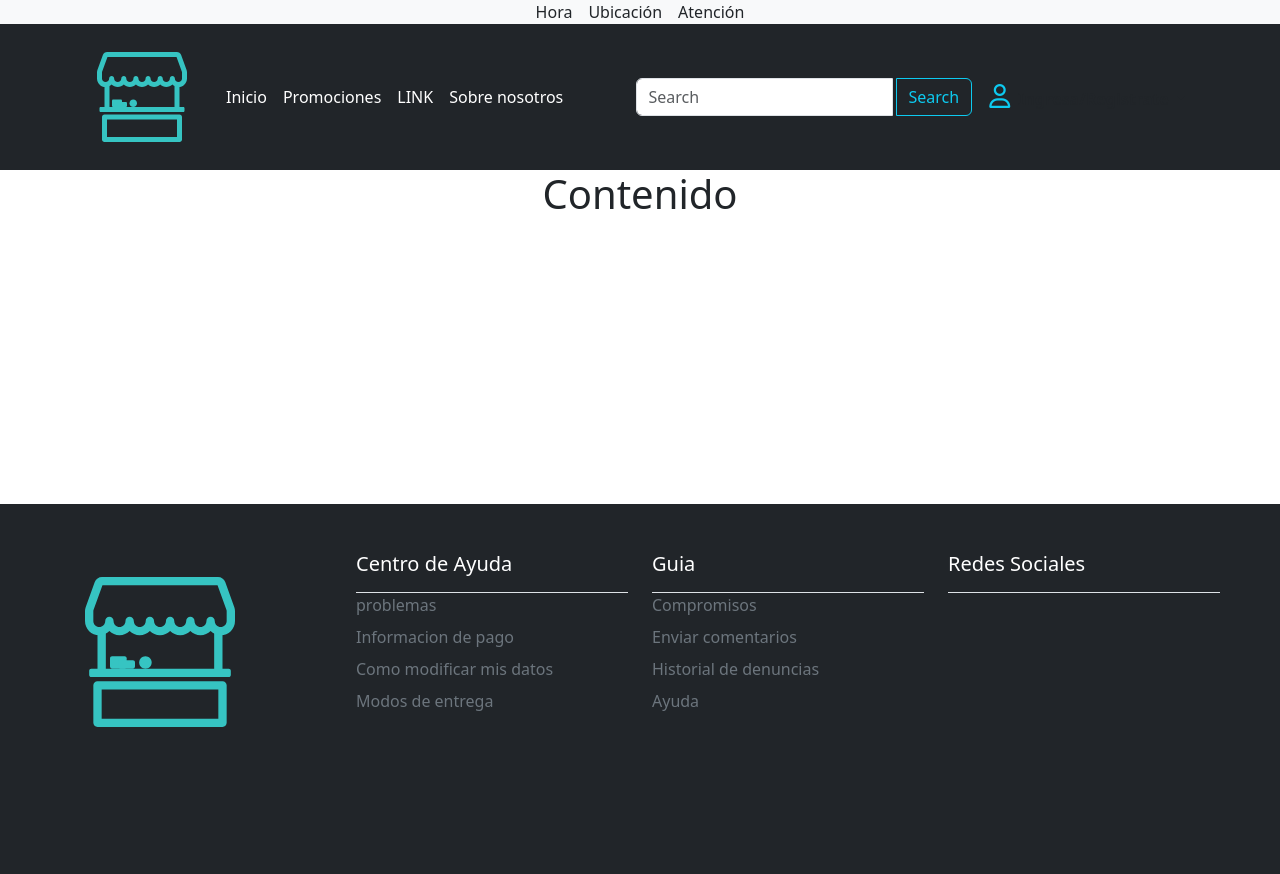
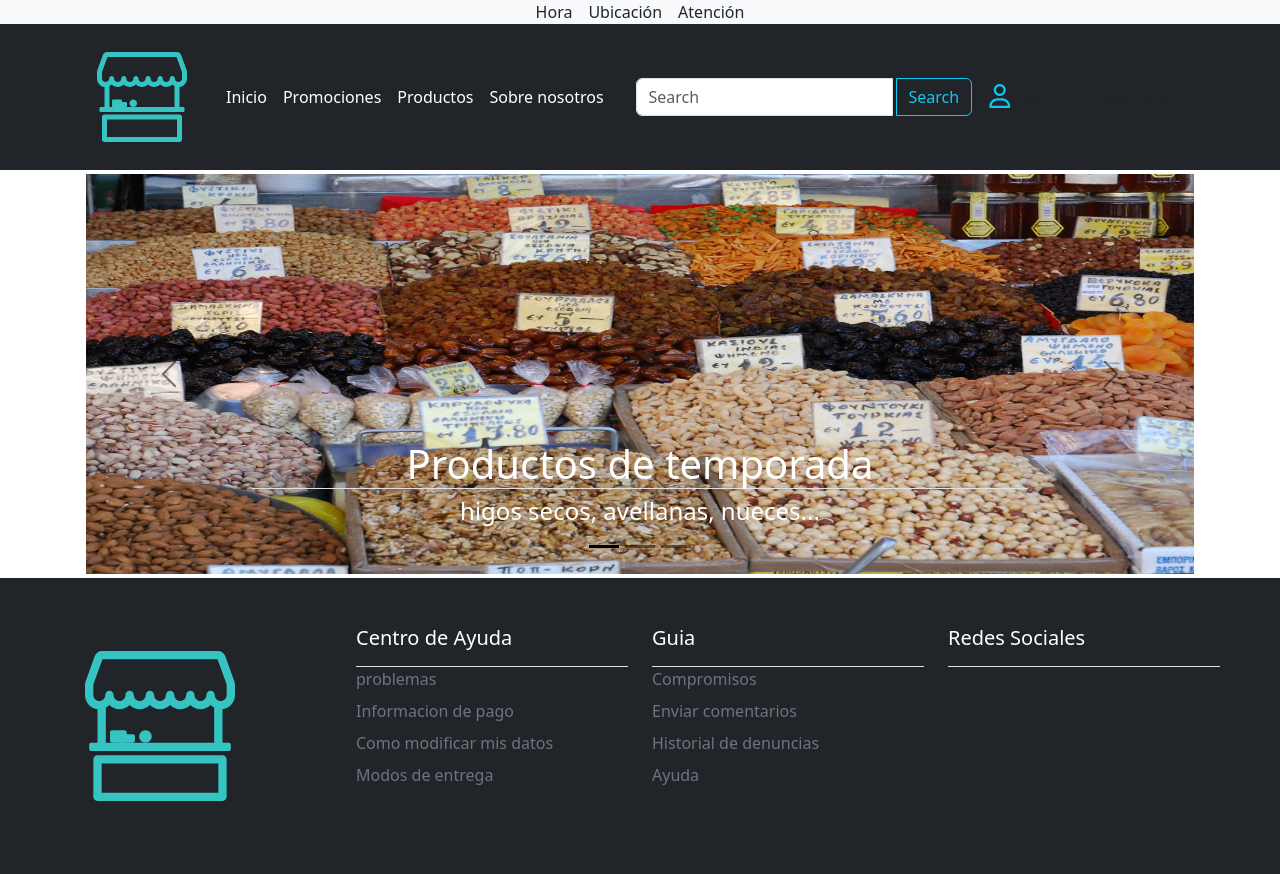
Before and after one commit to FlixDev0/Nutty-Oasis, a Django app: page / in a window 1280 px wide. Before the commit the page ends 727 px from the top, so only its background shows below. Run offline with Django 5.2, Linux system fonts and the light colour scheme.

Commit message:
new file products

```diff
--- a/home/templates/base.html
+++ b/home/templates/base.html
@@ -36,7 +36,7 @@
     </header>
     <nav class="navbar navbar-expand-lg navbar-dark bg-dark">
         <div class="container">
-          <a class="navbar-brand" href="#">
+          <a class="navbar-brand" href="{% url 'index' %}">
             <img src="{% static 'base/img/logo/logo-light-blue.svg' %}" alt="" width="120" height="120">
           </a>
           <button class="navbar-toggler" type="button" data-bs-toggle="collapse" data-bs-target="#navbarSupportedContent" aria-controls="navbarSupportedContent" aria-expanded="false" aria-label="Toggle navigation">
@@ -45,13 +45,13 @@
           <div class="collapse navbar-collapse" id="navbarSupportedContent">
             <ul class="navbar-nav me-auto mb-2 mb-lg-0">
               <li class="nav-item">
-                <a class="nav-link active" aria-current="page" href="#">Inicio</a>
+                <a class="nav-link active" aria-current="page" href="{% url 'index' %}">Inicio</a>
               </li>
               <li class="nav-item">
                 <a class="nav-link active" href="#">Promociones</a>
               </li>
               <li class="nav-item">
-                <a class="nav-link active" href="#">LINK</a>
+                <a class="nav-link active" href="{% url 'products' %}">Productos</a>
               </li>
               <li class="nav-item">
                 <a class="nav-link active" href="#">Sobre nosotros</a>
@@ -64,33 +64,19 @@
                 </div>
             </form>
             <div class="dropdown nav-link">
-                <button
-                  class="btn dropdown-toggle fw-bold"
-                  type="button"
-                  data-bs-toggle="dropdown"
-                  aria-expanded="false"
-                >
+                <button class="btn dropdown-toggle fw-bold" type="button" data-bs-toggle="dropdown" aria-expanded="false">
                     <i class="fa-regular fs-4 fa-user text-info px-1"></i>
                     Ingresa/Registrate
                 </button>
                 <ul class="dropdown-menu">
                     <li>
                         <button class="dropdown-item d-block" type="button">
-                      <a
-                        class="text-decoration-none text-dark"
-                        href="inicioSesion.html"
-                        >Ingresar</a
-                      >
+                            <a class="text-decoration-none text-dark" href="inicioSesion.html">Ingresar</a>
                         </button>
                     </li>
                     <li>
-                    <button
-                      class="dropdown-item d-block text-success"
-                      type="button"
-                    >
-                      <a class="text-success fw-bold" href="registro.html"
-                        >Registrarse</a
-                      >
+                        <button class="dropdown-item d-block text-success" type="button">
+                            <a class="text-success fw-bold" href="registro.html">Registrarse</a>
                         </button>
                     </li>
                 </ul>
@@ -101,7 +87,7 @@
     <!--navbar end-->
 
     <!--content start-->
-    <div class="">
+    <div class="container-fluid">
         {% block content %}
         {% endblock content %}
     </div>
@@ -112,7 +98,9 @@
         <div class="container-fluid" id="BaseFooter">
             <div class="row p-5 bg-dark text-white">
                 <div class="col-sm-12 col-md-12 col-lg-3 ">
+                    <a class="" href="{% url 'index' %}">
                         <img class="img-fluid" src="{% static 'base/img/logo/logo-light-blue.svg' %}" alt="" width="200" height="200">
+                    </a>
                 </div>
                 <div class="col-sm-12 col-md-12 col-lg-3">
                     <p class="h5 mb-3">Centro de Ayuda</p>
--- a/home/templates/home/index.html
+++ b/home/templates/home/index.html
@@ -9,7 +9,47 @@
 
 
 {% block content %}
-    <h1 class="d-flex justify-content-center text-center">Contenido</h1>
+    <div class="container">
+        <div class="row p-1">
+            <div class="col-lg-12 col-md-12 col-sm-12">
+                <div id="CarouselNutty" class="carousel carousel-dark slide" data-bs-ride="carousel">
+                    <div class="carousel-indicators">
+                        <button type="button" data-bs-target="#CarouselNutty" data-bs-slide-to="0" class="active"
+                            aria-current="true" aria-label="Slide 1"></button>
+                        <button type="button" data-bs-target="#CarouselNutty" data-bs-slide-to="1"
+                            aria-label="Slide 2"></button>
+                        <button type="button" data-bs-target="#CarouselNutty" data-bs-slide-to="2"
+                            aria-label="Slide 3"></button>
+                    </div>
+                    <div class="carousel-inner">
+                        <div class="carousel-item active" data-bs-interval="10000">
+                            <img src="{% static 'home/img/Nutty-Oasis.jpg' %}" class="d-block w-100" alt="..." height="400">
+                            <div class="carousel-caption d-none d-md-block text-white">
+                                <h1 class="border-bottom">Productos de temporada</h1>
+                                <p class="h4">higos secos, avellanas, nueces...</p>
+                              </div>
+                        </div>
+                        <div class="carousel-item" data-bs-interval="2000">
+                            <img src="{% static 'home/img/Nutty-Oasis.jpg' %}" class="d-block w-100" alt="..." height="400">
+                        </div>
+                        <div class="carousel-item">
+                            <img src="{% static 'home/img/Nutty-Oasis.jpg' %}" class="d-block w-100" alt="..." height="400">
+                        </div>
+                    </div>
+                    <button class="carousel-control-prev" type="button" data-bs-target="#CarouselNutty"
+                        data-bs-slide="prev">
+                        <span class="carousel-control-prev-icon" aria-hidden="true"></span>
+                        <span class="visually-hidden">Previous</span>
+                    </button>
+                    <button class="carousel-control-next" type="button" data-bs-target="#CarouselNutty"
+                        data-bs-slide="next">
+                        <span class="carousel-control-next-icon" aria-hidden="true"></span>
+                        <span class="visually-hidden">Next</span>
+                    </button>
+                </div>
+            </div>
+        </div>
+    </div>
 {% endblock content %}
 
 
--- a/home/urls.py
+++ b/home/urls.py
@@ -3,4 +3,5 @@ from home import views
 
 urlpatterns = [
     path('', views.index, name="index"),
+    path('productos/', views.products, name="products"),
 ]
--- a/home/views.py
+++ b/home/views.py
@@ -4,3 +4,6 @@ from django.shortcuts import render
 # Create your views here.
 def index(request):
     return render(request, 'home/index.html')
+
+def products(request):
+    return render(request, 'home/products.html')
```
Also changed, not shown: home/templates/home/products.html (added, +54 -0 lines), home/static/home/css/products.css (added), home/static/home/img/Nutty-Oasis.jpg (added), home/static/home/img/buy.svg (added), home/static/home/img/compare.svg (added), home/static/home/img/heart.svg (added), home/static/home/img/higos-secos.jpeg (added), home/static/home/img/mani-confitado-coco.jpeg (added), home/static/home/img/pasas.jpeg (added), home/static/home/js/index.css (deleted), home/static/home/js/index.js (added), home/static/home/js/products.js (added). Lines whose indentation alone changed are shown as unchanged.
